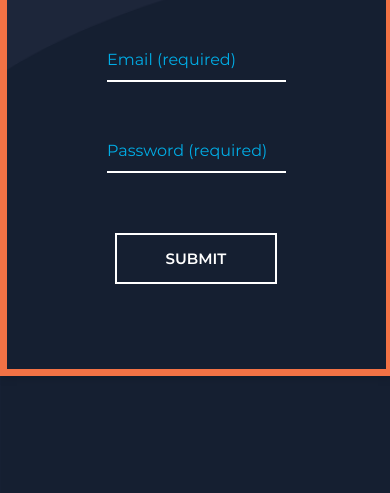
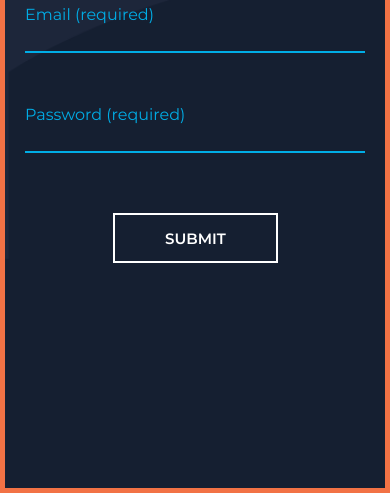
Before and after one commit to free3et/contact_form, a plain HTML site: page index.html in a window 390 px wide. Shown: the part 351-844 px from the top of the page. Drawn offline with Linux system fonts and the light colour scheme.

Commit message:
fix index.html and styles

```diff
--- a/css/style.css
+++ b/css/style.css
@@ -99,9 +99,10 @@ a:hover {
     max-width: 800px;
     margin: auto;
     padding: 85px 100px;
-    border: 7px solid #F27245;
+    border: 7px solid #f27245;
+    box-shadow: 0 0 10px 0 rgba(0, 0, 0, 0.2);
+
     //background: #39459b;
-    box-shadow: 0 0 10px 0 rgba(0, 0, 0, 0.2);
 }
 
 h1 {
@@ -115,12 +116,12 @@ h1 {
 .form-group {
     position: relative;
     display: block;
-  margin-bottom: 48px;
+    margin-bottom: 50px;
 }
 
 .form-group span {
     position: absolute;
-  top: 11px;
+    top: 2px;
     color: #00ade6;
     font-size: 16px;
     cursor: text;
@@ -130,7 +131,7 @@ h1 {
 
 .form-group span.border {
     position: absolute;
-  top: 41px;
+    top: 42px;
     left: 0;
     display: block;
     width: 100%;
@@ -143,22 +144,22 @@ h1 {
 .form-control {
     display: block;
     width: 100%;
-  height: 43px;
+    height: 50px;
     border: none;
     border-bottom: 2px solid #00ade6;
     background: none;
     font-family: 'Montserrat-SemiBold';
-  font-size: 15px;
+    font-size: 16px;
+}
+
+.form-control:focus + span,
+.form-control:valid + span {
+    transform: translateY(-20px) scale(0.8);
 }
 
 
-
-.form-control:focus + span {
-  transform: translateY(-22px) scale(0.8);
-}
-
-.form-control:focus + span + .border,
-.form-control:valid + span + .border {
+.form-control:focus span.border,
+.form-control:valid span.border {
     transform: scaleX(1);
 }
 
@@ -172,8 +173,8 @@ button {
     display: flex;
     align-items: center;
     justify-content: center;
-  width: 162px;
-  height: 51px;
+    width: 165px;
+    height: 50px;
     margin: auto;
     margin-top: 60px;
     padding: 0;
@@ -184,24 +185,9 @@ button {
     text-transform: uppercase;
     font-family: 'Montserrat-SemiBold';
     cursor: pointer;
-  -webkit-transition-duration: 0.3s;
     transition-duration: 0.3s;
-  -webkit-transition-property: color;
     transition-property: color;
-  -webkit-transform: perspective(1px) translateZ(0);
     transform: perspective(1px) translateZ(0);
-}
-
-button i {
-  margin-left: 10px;
-  -webkit-transition-timing-function: ease-out;
-  transition-timing-function: ease-out;
-  -webkit-transition-duration: 0.1s;
-  transition-duration: 0.1s;
-  -webkit-transition-property: transform;
-  transition-property: transform;
-  -webkit-transform: translateZ(0);
-  transform: translateZ(0);
 }
 
 button:before {
@@ -238,3 +224,19 @@ button:hover i {
     -webkit-transform: translateX(4px);
     transform: translateX(4px);
 }
+
+@media (max-width: 768px) {
+    h1 {
+        font-size: 32px;
+    }
+
+    .inner-wrapper {
+        padding: 27px 20px 37px;
+        border: none;
+        box-shadow: none;
+    }
+
+    .form-wrapper {
+        border: 5px solid #f27245;
+    }
+}
--- a/index.html
+++ b/index.html
@@ -13,16 +13,21 @@
         <form>
           <h1>Create an account</h1>
           <label for="email" class="form-group">
-            <input type="email" class="form-control" />
+            <input type="email" name="email" class="form-control" required />
             <span>Email (required)</span>
             <span class="border"></span>
           </label>
-          <label for="email" class="form-group">
-            <input type="password" class="form-control" />
+          <label for="password" class="form-group">
+            <input
+              type="password"
+              name="password"
+              class="form-control"
+              required
+            />
             <span>Password (required)</span>
             <span class="border"></span>
           </label>
-          <button>Submit</button>
+          <button type="submit">Submit</button>
         </form>
       </div>
     </div>
```
Lines whose indentation alone changed are shown as unchanged.
